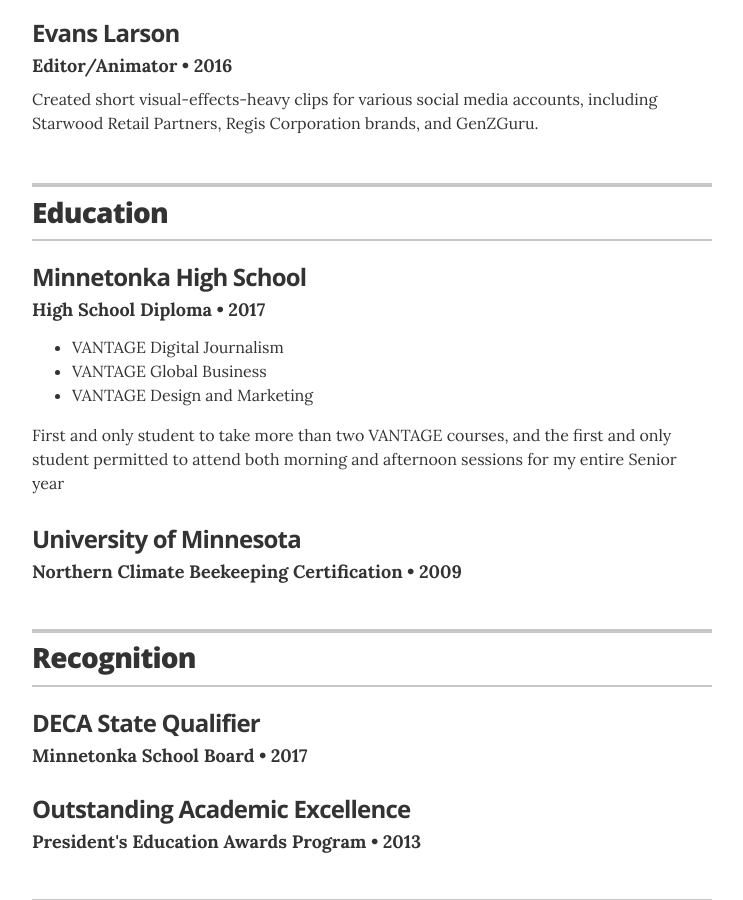
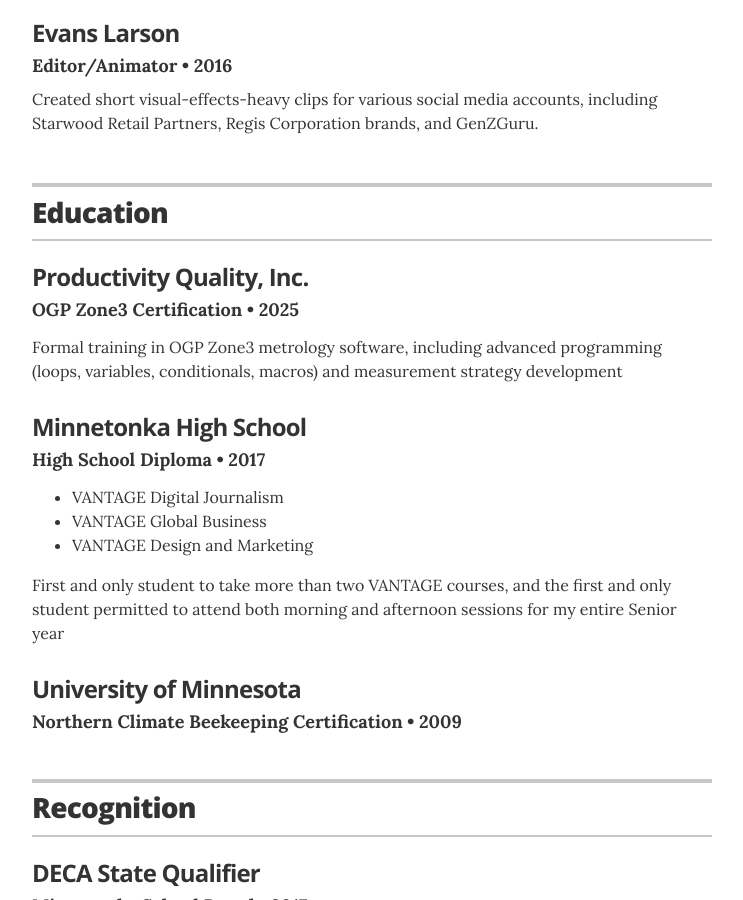
Before and after one commit to christian-kramer/christian-kramer.github.io, a Jekyll site: the page built from index.html, in a window 1280 px wide and 900 px high, scrolled down 3260 px. Shown: the whole window, without its empty margins (268-1011 px from the left). Built offline with Jekyll 4.4.1, drawn with Linux system fonts in a browser that asks for light colours.

Commit message:
added OGP Zone3 Certification from PQI

```diff
--- a/_data/education.yml
+++ b/_data/education.yml
@@ -1,4 +1,9 @@
 # Degree
+- degree: OGP Zone3 Certification
+  uni: Productivity Quality, Inc.
+  year: 2025
+  summary: Formal training in OGP Zone3 metrology software, including advanced programming (loops, variables, conditionals, macros) and measurement strategy development
+
 - degree: High School Diploma
   uni: Minnetonka High School
   year: 2017
```
